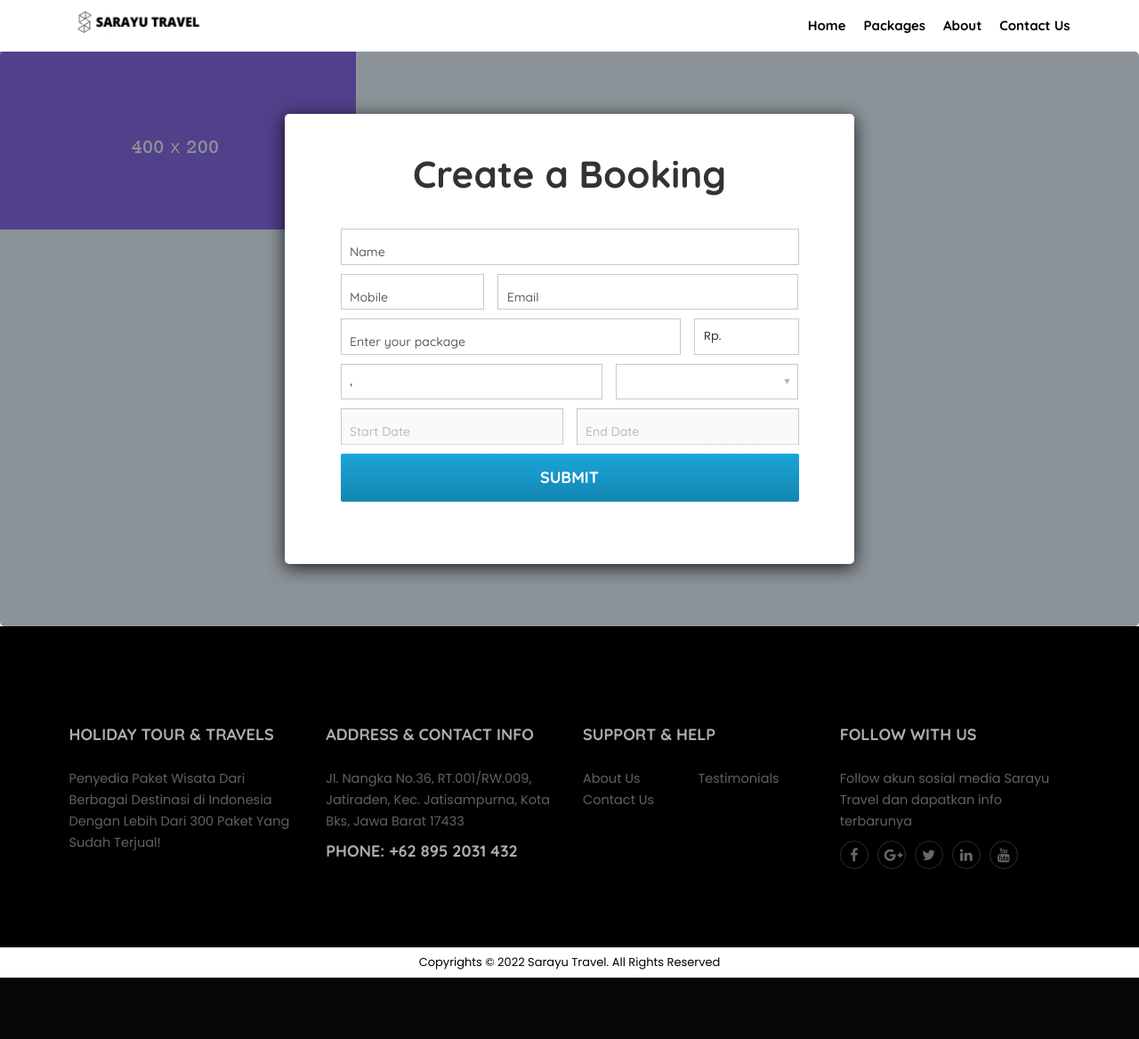
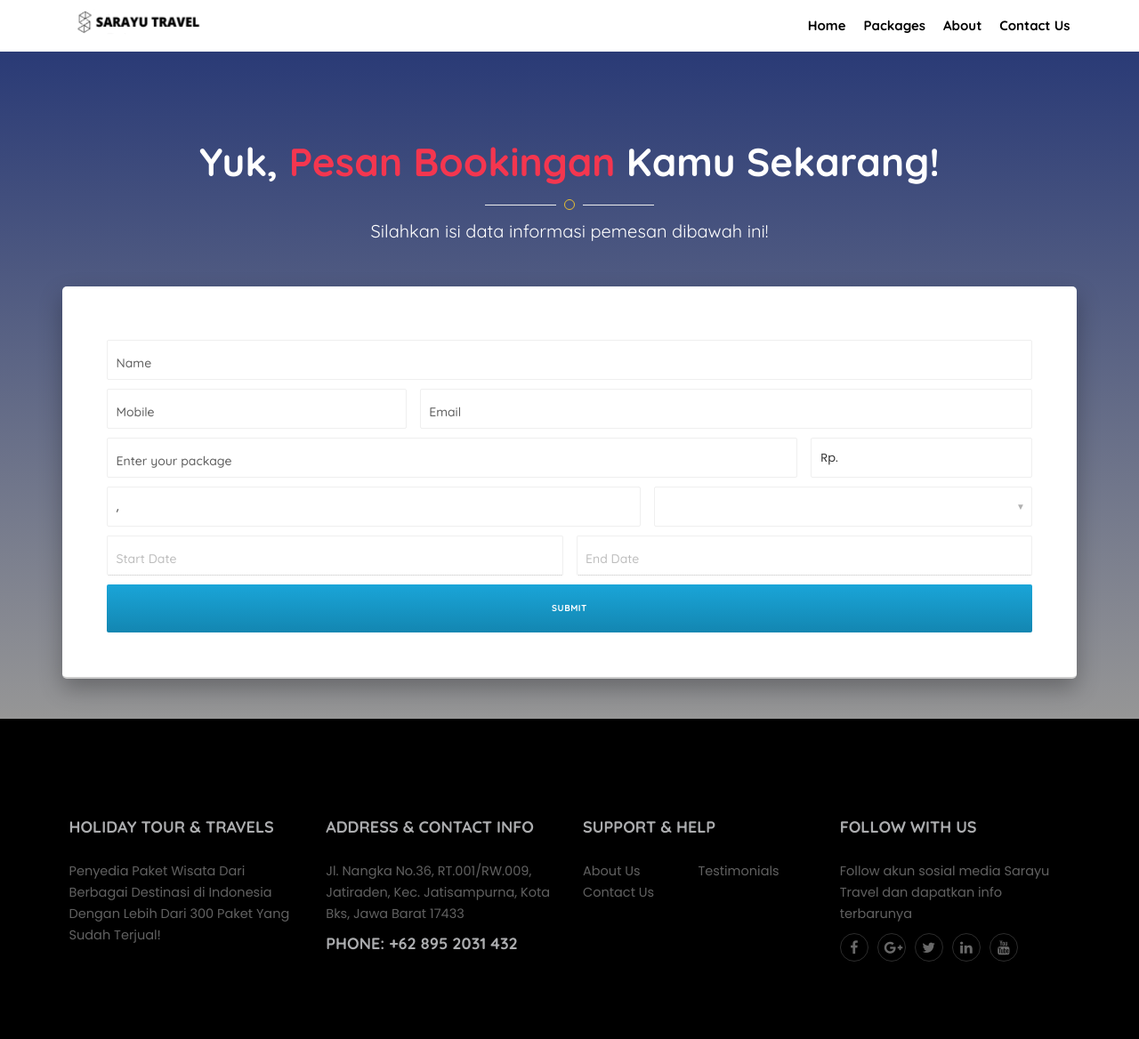
Before and after one commit to randysetiawanh/sarayu-project, a Django app: template sarayutravel/travel/templates/travel/booking_detail.html in a window 1280 px wide. Shown: the top 1168 px of the page at 89% size. Before the commit the page ends 1099 px from the top, so only its background shows below. Run offline with Django 3.2, Linux system fonts and the light colour scheme; the template is opened without the code that fills it, so the values that code supplies are empty.

Commit message:
Refactor booking and detail and edit face.jpg size

```diff
--- a/sarayutravel/travel/templates/travel/booking_detail.html
+++ b/sarayutravel/travel/templates/travel/booking_detail.html
@@ -4,11 +4,19 @@
 {% block mainBanner %}
 <section>
     {% include 'snippets/messages.html' %}
-    <div class="tr-register">
-        <div class="tr-regi-form">
-            <h4>Create a Booking</h4>
-            <p></p>
-            <form class="col s12" method="POST" id="form" onsubmit="alert('Your Booking is submited successfuly.');">
+    <div class="tb-space cus-pack-form" style="background: url('') no-repeat #fff;">
+        <div class="rows container">
+            <div class="spe-title cus-title">
+                <h2>Yuk, <span>Pesan Bookingan</span> Kamu Sekarang!</h2>
+                <div class="title-line">
+                    <div class="tl-1"></div>
+                    <div class="tl-2"></div>
+                    <div class="tl-3"></div>
+                </div>
+                <p style="color:#fff;">Silahkan isi data informasi pemesan dibawah ini!</p>
+            </div>
+            <div class="cus-book-form2 form_1">
+                <form class="v2-search-form" method="post" onsubmit="alert('Your Booking is submited successfuly.');">
                     {% csrf_token %}
                     <div class="row">
                         <div class="input-field col s12">
@@ -59,10 +67,11 @@
                     </div>
                     <div class="row">
                         <div class="input-field col s12">
-                        <input type="submit" value="Submit" class="waves-effect waves-light btn-large full-btn">
+                            <button type="submit" class="waves-effect waves-light btn-large full-btn">Submit</button>
                         </div>
                     </div>
                 </form>
+            </div>
         </div>
     </div>
 </section>
```
Also changed, not shown: sarayutravel/travel/templates/travel/detail_package.html (+0 -21 lines), sarayutravel/static/images/face.jpg. Lines whose indentation alone changed are shown as unchanged.
